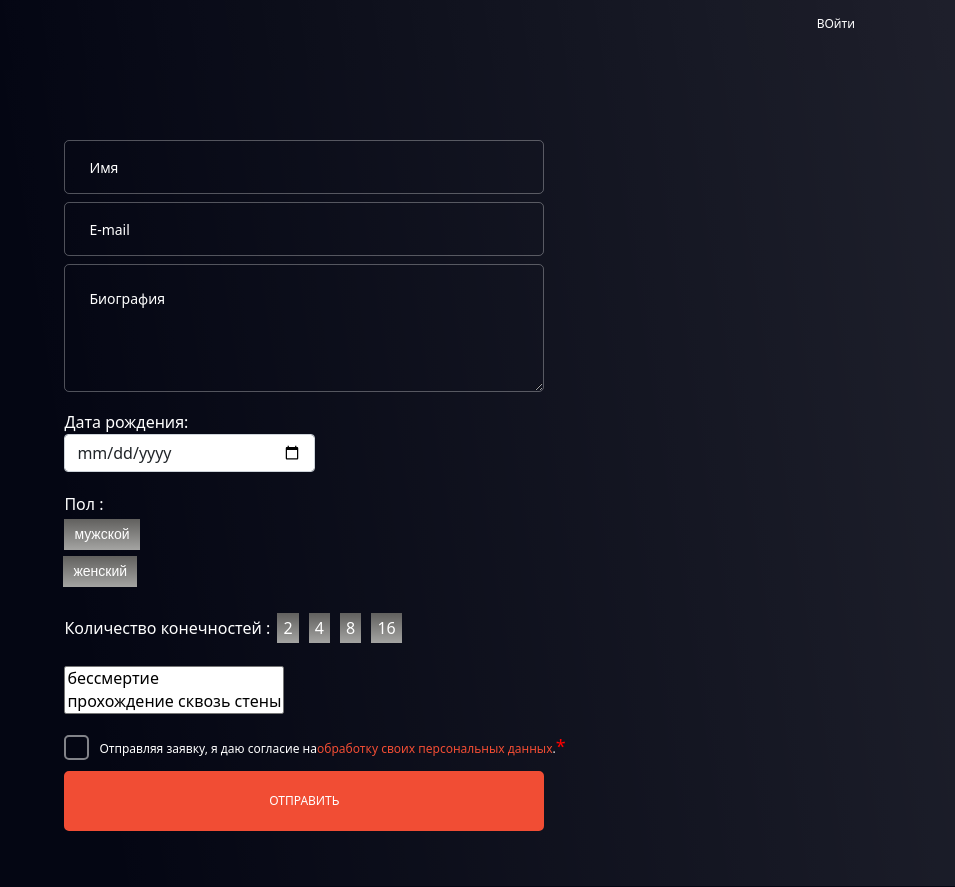
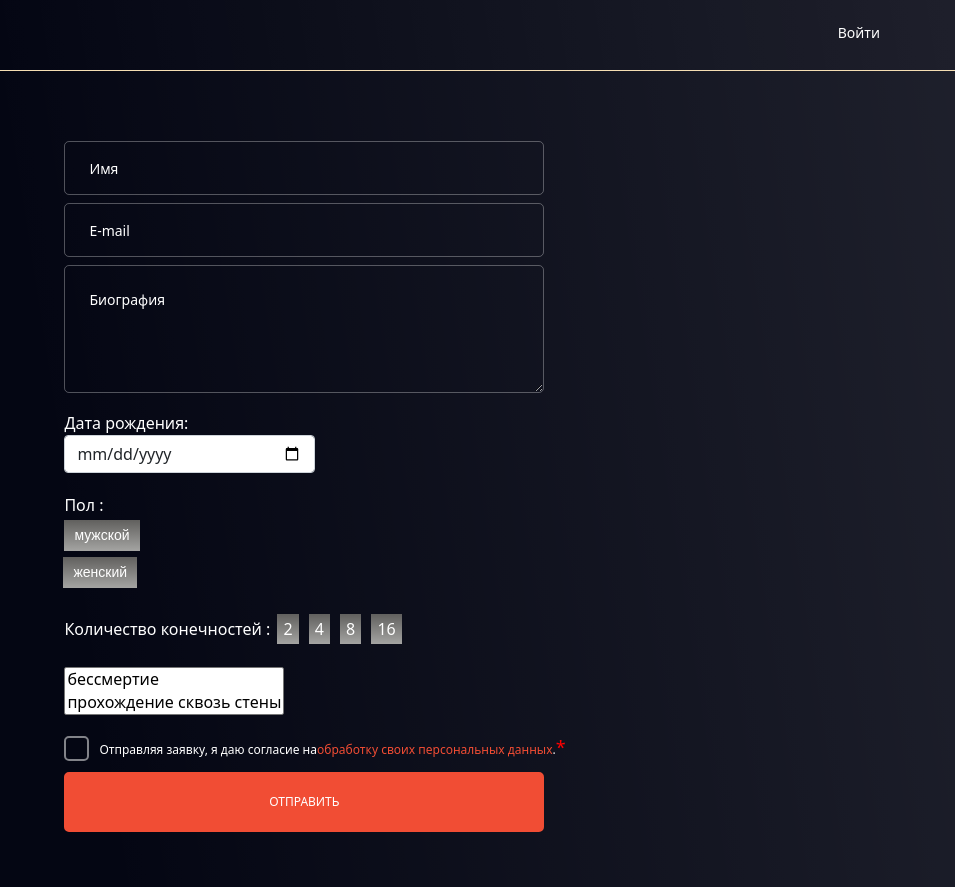
Before and after one commit to SNVZero/Web_5, a PHP site: page / in a window 1280 px wide. Shown: the whole page, without its empty margins (325-1280 px from the left). Run offline with PHP 8.4, Linux system fonts and the light colour scheme; data that the repository does not hold is empty.

Commit message:
ModalTest

```diff
--- a/css/style.css
+++ b/css/style.css
@@ -358,22 +358,29 @@ body.lock {
     background: linear-gradient(90deg, rgba(155,151,151,1) 0%, rgba(59,59,59,1) 100%);
 }
 
-
+.wrapper{
+    border-bottom: 1px solid wheat;
+}
 
 header{
 	width: 100%;
 	height: 70px;
-    border-bottom: 1px #fff;
+
 }
 
 .login__btn{
     position: absolute;
-    top: 10px;
-    right: 100px;
+    top: 20px;
+    right: 75px;
 }
 
 .log__btn{
     text-decoration: none;
-    font-size: 12px;
+    font-size: 14px;
     color: #FFFFFF;
 }
+
+.log__btn:hover{
+    text-decoration: underline;
+    color: #fff;
+}
--- a/form.php
+++ b/form.php
@@ -15,7 +15,7 @@
 <div class="wrapper">
         <header class="lock-padding">
             <div class="login__btn">
-                <a class="popup-link log__btn" href="#popup">ВОйти</a>
+                <a class="popup-link log__btn" href="#popup">Войти</a>
             </div>
         </header>
     </div>
```
